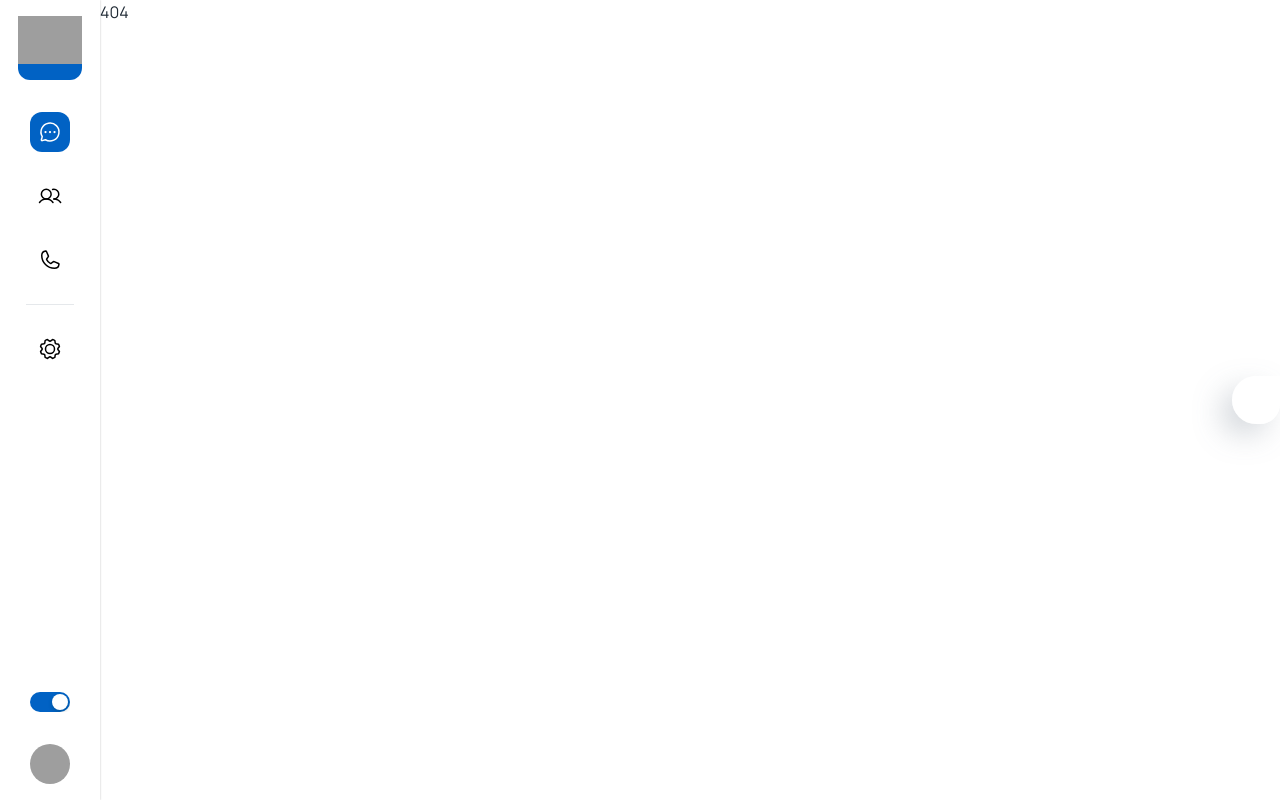
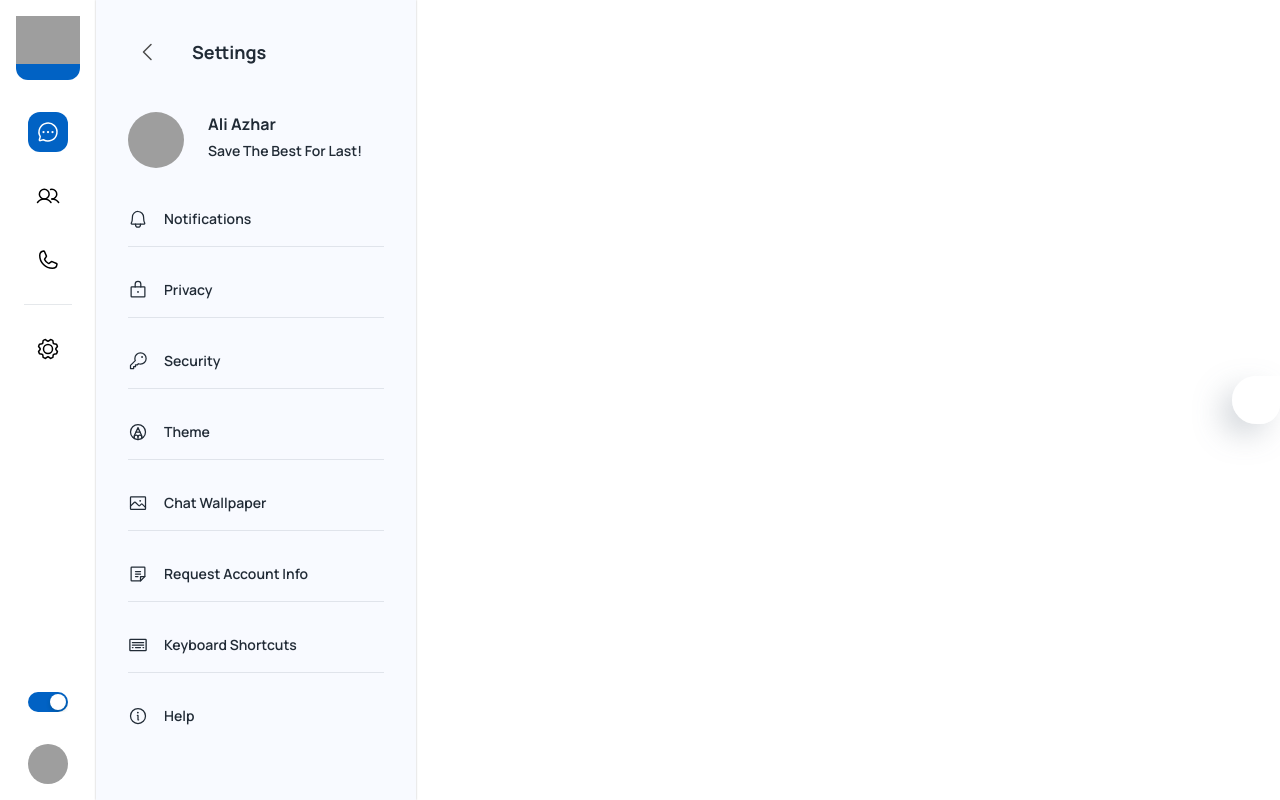
Before and after one commit to aliazhar-id/chat-app, a React (Create React App) app: page /settings in a window 1280 px wide. Before the commit this address led to /404. Built offline with nearby package versions, Linux system fonts and the light colour scheme; grey boxes are pictures that could not be loaded; some icons are missing.

Commit message:
[ + ] Add Settings Tab

```diff
--- /dev/null
+++ b/src/pages/dashboard/Settings.js
@@ -0,0 +1,120 @@
+import { faker } from '@faker-js/faker';
+import { Avatar, Box, Divider, IconButton, Stack, Typography } from '@mui/material';
+import { useTheme } from '@mui/material/styles';
+import { Bell, CaretLeft, Image, Info, Key, Keyboard, Lock, Note, PencilCircle } from 'phosphor-react';
+
+import React, { useState } from 'react';
+import Shorcuts from '../../sections/settings/Shorcuts';
+
+const Settings = () => {
+  const theme = useTheme();
+  const [openShorcuts, setOpenShortcuts] = useState(false);
+
+  const handleOpenShortcuts = () => setOpenShortcuts(true);
+  const handleCloseShortcuts = () => setOpenShortcuts(false);
+
+  const list = [
+    {
+      key: 0,
+      icon: <Bell size={20} />,
+      title: 'Notifications',
+      onclick: () => {},
+    },
+    {
+      key: 1,
+      icon: <Lock size={20} />,
+      title: 'Privacy',
+      onclick: () => {},
+    },
+    {
+      key: 2,
+      icon: <Key size={20} />,
+      title: 'Security',
+      onclick: () => {},
+    },
+    {
+      key: 3,
+      icon: <PencilCircle size={20} />,
+      title: 'Theme',
+      // onclick: handleOpenTheme,
+      onclick: () => {},
+    },
+    {
+      key: 4,
+      icon: <Image size={20} />,
+      title: 'Chat Wallpaper',
+      onclick: () => {},
+    },
+    {
+      key: 5,
+      icon: <Note size={20} />,
+      title: 'Request Account Info',
+      onclick: () => {},
+    },
+    {
+      key: 6,
+      icon: <Keyboard size={20} />,
+      title: 'Keyboard Shortcuts',
+      onclick: handleOpenShortcuts,
+    },
+    {
+      key: 7,
+      icon: <Info size={20} />,
+      title: 'Help',
+      onclick: () => {},
+    },
+  ];
+
+  return (
+    <>
+      <Stack direction={'row'} sx={{ width: '100%' }}>
+        {/* LeftPanel */}
+        <Box
+          sx={{
+            overflowY: 'auto',
+            height: '100vh',
+            width: 320,
+            backgroundColor: theme.palette.mode === 'light' ? '#F8FAFF' : theme.palette.background,
+            boxShadow: '0px 0px 2px rgba(0,0,0,0.25)',
+          }}
+        >
+          <Stack p={4} spacing={5}>
+            {/* Header */}
+            <Stack direction={'row'} alignItems={'center'} spacing={3}>
+              <IconButton>
+                <CaretLeft size={24} color={'#4B4B4B'} />
+              </IconButton>
+              <Typography variant="h6">Settings</Typography>
+            </Stack>
+            {/* Profile */}
+            <Stack direction={'row'} spacing={3}>
+              <Avatar sx={{ width: 56, height: 56 }} src={faker.image.avatar()} alt={faker.name.fullName()} />
+              <Stack spacing={0.5}>
+                <Typography variant="article">Ali Azhar</Typography>
+                <Typography variant="body2">Save The Best For Last!</Typography>
+              </Stack>
+            </Stack>
+            {/* List of Options */}
+            <Stack spacing={4}>
+              {list.map(({ key, icon, title, onclick }) => (
+                <>
+                  <Stack spacing={2} sx={{ cursor: 'pointer' }} onClick={onclick}>
+                    <Stack direction={'row'} spacing={2} alignItems={'center'}>
+                      {icon}
+                      <Typography variant="body2">{title}</Typography>
+                    </Stack>
+                    {key !== 7 && <Divider />}
+                  </Stack>
+                </>
+              ))}
+            </Stack>
+          </Stack>
+        </Box>
+        {/* RightPanel */}
+      </Stack>
+      {openShorcuts && <Shorcuts open={openShorcuts} handleClose={handleCloseShortcuts} />}
+    </>
+  );
+};
+
+export default Settings;
--- a/src/routes/index.js
+++ b/src/routes/index.js
@@ -1,12 +1,12 @@
-import { Suspense, lazy } from "react";
-import { Navigate, useRoutes } from "react-router-dom";
+import { Suspense, lazy } from 'react';
+import { Navigate, useRoutes } from 'react-router-dom';
 
 // layouts
-import DashboardLayout from "../layouts/dashboard";
+import DashboardLayout from '../layouts/dashboard';
 
 // config
-import { DEFAULT_PATH } from "../config";
-import LoadingScreen from "../components/LoadingScreen";
+import { DEFAULT_PATH } from '../config';
+import LoadingScreen from '../components/LoadingScreen';
 
 const Loadable = (Component) => (props) => {
   return (
@@ -19,21 +19,22 @@
 export default function Router() {
   return useRoutes([
     {
-      path: "/",
+      path: '/',
       element: <DashboardLayout />,
       children: [
         { element: <Navigate to={DEFAULT_PATH} replace />, index: true },
-        { path: "app", element: <GeneralApp /> },
+        { path: 'app', element: <GeneralApp /> },
+        { path: 'settings', element: <Settings /> },
 
-        { path: "404", element: <Page404 /> },
-        { path: "*", element: <Navigate to="/404" replace /> },
+        { path: '404', element: <Page404 /> },
+        { path: '*', element: <Navigate to="/404" replace /> },
       ],
     },
-    { path: "*", element: <Navigate to="/404" replace /> },
+    { path: '*', element: <Navigate to="/404" replace /> },
   ]);
 }
 
-const GeneralApp = Loadable(
-  lazy(() => import("../pages/dashboard/GeneralApp")),
-);
-const Page404 = Loadable(lazy(() => import("../pages/Page404")));
+const GeneralApp = Loadable(lazy(() => import('../pages/dashboard/GeneralApp')));
+const Settings = Loadable(lazy(() => import('../pages/dashboard/Settings')));
+
+const Page404 = Loadable(lazy(() => import('../pages/Page404')));
```
